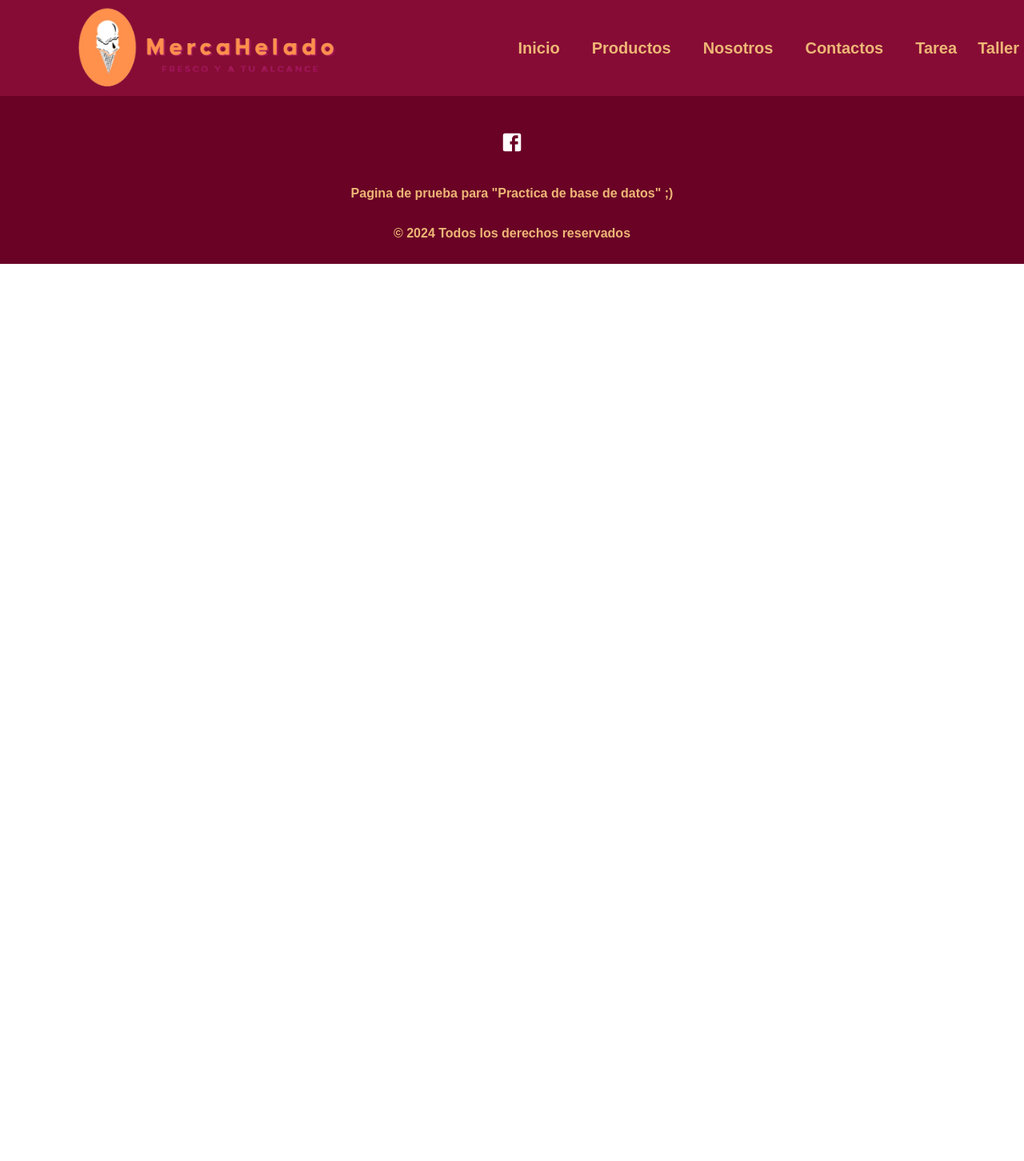
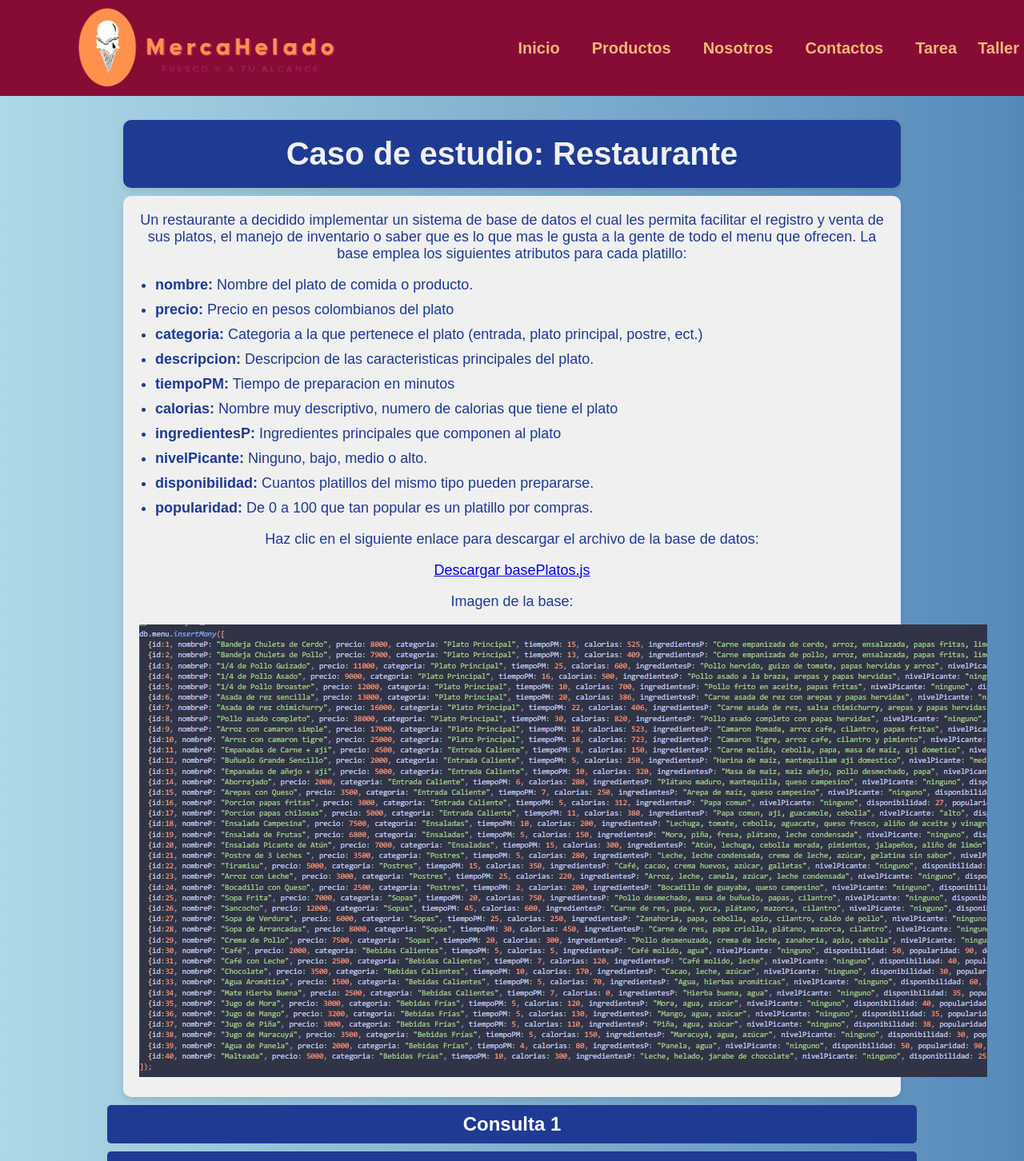
Before and after one commit to DavidNoguera1/ReactPagina, a React (Create React App) app: page /restaurante in a window 1280 px wide. Shown: the top 1452 px of the page at 80% size. Before the commit the page ends 800 px from the top, so only its background shows below. Built offline with nearby package versions, Linux system fonts and the light colour scheme.

Commit message:
Completo

```diff
--- a/src/App.js
+++ b/src/App.js
@@ -10,6 +10,7 @@ import Carros from "./pages/Carros";
 import Mercado from "./pages/Mercado";
 import Hotel from "./pages/Hoteles";
 import Materias from "./pages/Materias";
+import Restaurante from "./pages/Restaurante";
 import Footer from "./Components/Footer";
 
 
@@ -29,6 +30,7 @@ function App() {
           <Route path="/mercado" element={<Mercado />} />
           <Route path="/materias" element={<Materias />} />
           <Route path="/hotel" element={<Hotel />} />
+          <Route path="/restaurante" element={<Restaurante />} />
         </Routes>
         <Footer />
       </Router>
--- a/src/Utilidades/ListaPlatos.js
+++ b/src/Utilidades/ListaPlatos.js
@@ -1,31 +1,22 @@
-import consulta1 from "../assets/assets2/consulta1.jpg"
-import consulta2 from "../assets/assets2/consulta2.jpg"
-import consulta3 from "../assets/assets2/consulta3.jpg"
-import consulta4 from "../assets/assets2/consulta4.jpg"
-import consulta5 from "../assets/assets2/consulta5.jpg"
-import consulta6 from "../assets/assets2/consulta6.jpg"
-import consulta7 from "../assets/assets2/consulta7.jpg"
-import consulta8 from "../assets/assets2/consulta8.jpg"
-import consulta9 from "../assets/assets2/consulta9.jpg"
-import consulta10 from "../assets/assets2/consulta10.jpg"
-import consulta11 from "../assets/assets2/consulta11.jpg"
-import consulta12 from "../assets/assets2/consulta12.jpg"
-import consulta13 from "../assets/assets2/consulta13.jpg"
-import consulta14 from "../assets/assets2/consulta14.jpg"
-import consulta15 from "../assets/assets2/consulta15.jpg"
-import consulta16 from "../assets/assets2/consulta16.jpg"
-import consulta17 from "../assets/assets2/Consulta17.jpg"
-import consulta18 from "../assets/assets2/consulta18.jpg"
-import consulta19 from "../assets/assets2/consulta19.jpg"
-import consulta20 from "../assets/assets2/consulta20.jpg"
+import consulta1 from "../assets/assets7/consulta1.jpg"
+import consulta2 from "../assets/assets7/consulta2.jpg"
+import consulta3 from "../assets/assets7/consulta3.jpg"
+import consulta4 from "../assets/assets7/consulta4.jpg"
+import consulta5 from "../assets/assets7/consulta5.jpg"
+import consulta6 from "../assets/assets7/consulta6.jpg"
+import consulta7 from "../assets/assets7/consulta7.jpg"
+import consulta8 from "../assets/assets7/consulta8.jpg"
+import consulta9 from "../assets/assets7/consulta9.jpg"
+import consulta10 from "../assets/assets7/consulta10.jpg"
 
-export const hoteles = [
+
+export const ListaPlatos = [
   {
     titulo: "Consulta 1",
     descripcion1: `Un cliente ingresa y tras ver que se sirven cuartos de pollos pregunta si venden el pollo asado completo, para resolver esta inquietud
      se realiza la siguiente consulta:`,
     consulta: `db.menu.find({ nombreP: { $eq: "Pollo asado completo" } })`,
-    imagen: "consulta1",
+    imagen: consulta1,
     descripcion2: `Efectivamente se confirma que dicho plato existe en el menu del restaurante.`,
   },
   {
@@ -33,7 +24,7 @@ export const hoteles = [
     descripcion1: `El restaurante no acostumbra a servir platos muy costosos, entonces cuando un cliente solicito ver lo mas caro se encargo
      hacer una consulta para averiguar platos de mas de 20 mil pesos, la consulta empleada es la siguiente:`,
     consulta: `db.menu.find({ precio: { $gt: 20000 } })`,
-    imagen: "consulta2",
+    imagen: consulta2,
     descripcion2: `La consulta devuelve una lista de los que serian los 2 productos mas "caros" en le menu.`,
   },
   {
@@ -41,7 +32,7 @@ export const hoteles = [
     descripcion1: `Una familia que estaba apunto de almorzar dice que tiene tiempo de sobra, entonces pide que la comida que se les ofrezca
      tarde mas de 20 minutos en preparse, la consulta a realizarce es la siguiente:`,
     consulta: `db.menu.find({ tiempoPM: { $gte: 20 } )`,
-    imagen: "consulta3",
+    imagen: consulta3,
     descripcion2: `Se dice entonces que hay 10 platos cuyo tiempo de preparacion mes mayor a minutos`,
   },
   {
@@ -49,7 +40,7 @@ export const hoteles = [
     descripcion1: `Para realizar un restock en el almacen del restaurante, el gerente solicita conocer los platos cuya disponibilidad
     sea menor a 10 para mandar a compar sus ingrediente de inmediato, la consulta a realizarce es la siguiente:`,
     consulta: `db.menu.find({ disponibilidad: { $lt: 10 } })`,
-    imagen: "consulta4",
+    imagen: consulta4,
     descripcion2: `Como tal se obtiene que hay 5 productos los cuales necesitarian dicho restock de inmediato.`,
   },
   {
@@ -57,7 +48,7 @@ export const hoteles = [
     descripcion1: `Siguiendo con la solicitud anterior del gerente, ahora necesita saber si hay productos cuya populariad se menor o igual 50
     para evaluar si deben quedarse en el menu o no, la consulta a realizarce es la siguiente:`,
     consulta: `db.menu.find({ popularidad: { $lte: 50 } })`,
-    imagen: "consulta5",
+    imagen: consulta5,
     descripcion2: `Se encuentran 5 productos cuya popularidad es menor o igual a 50, siendo la mayoria entradas.`,
   },
   {
@@ -65,7 +56,7 @@ export const hoteles = [
     descripcion1: `Una cliente entra al restaurante pero la primera cosa que pide es platos cuyo nivel de picante NO sea "ninguno"
      osea que quiere algo picante, la consulta a realizarce es la siguiente:`,
     consulta: `db.hoteles.find({ ubicacion: { $regex: "Medellín", $options: "i" } })`,
-    imagen: "consulta6",
+    imagen: consulta6,
     descripcion2: `Se encuentran 6 productos con niveles de picosidad mayores a ninguno, ya que el restaurante no acostumbra a manejar picante.`,
   },
   {
@@ -73,7 +64,7 @@ export const hoteles = [
     descripcion1: `Un cliente llega al restaurante y dada su dieta solo puede pedir platos con calorias de 130, 150 y 200, para ver que platos
     puede consumir se realiza la siguiente consulta:`,
     consulta: `db.menu.find({ calorias: { $in: [130, 150, 200] } })`,
-    imagen: "consulta7",
+    imagen: consulta7,
     descripcion2: `Los resultados muestran hoteles como el "Movich Hotel Las Lomas" con ingresos de 500,000 USD mensuales y el "Hotel Almirante Cartagena" con ingresos de 700,000 USD.`,
   },
   {
@@ -81,7 +72,7 @@ export const hoteles = [
     descripcion1: `Un cliente peculiar entra al restaurante y dice que NO esta interesado en comprar "Bebidas Frías", "Bebidas Calientes", "Sopas", "Plato Principal", "Entrada Caliente"
     entonces pide que se le muestre lo que sobra, la consulta es la siguiente:`,
     consulta: `db.menu.find({ categoria: { $nin: ["Bebidas Frías", "Bebidas Calientes", "Sopas", "Plato Principal", "Entrada Caliente"] } })`,
-    imagen: "consulta8",
+    imagen: consulta8,
     descripcion2: `Los resultados excluyen las condiciones anteriores, resultando en mostrar postres y ensaladas.`,
   },
   {
@@ -89,7 +80,7 @@ export const hoteles = [
     descripcion1: `Un cliente entra apresurado al restaurante y pide conocer que platos tienen un tiempo de preparacion menor a 5 minutos para
      pedir uno para llevar, la consulta para resolver la orden es la siguiente:`,
     consulta: `db.menu.find({ tiempoPM: {$lt: 5 }})`,
-    imagen: "consulta9",
+    imagen: consulta9,
     descripcion2: `Los resultados muestran que hay 2 platos que cumplen con la condicion del cleinte para ordenar.`,
   },
   {
@@ -97,7 +88,7 @@ export const hoteles = [
     descripcion1: `Antes de acabar el mes se pide actualziar la informacion referente al agua de panela, aumentado su precio por 500 pesos
     y su popularidad por un 5 adicional, entonces se obtiene la siguientes consultas para editar y comprobar :`,
     consulta: `db.menu.updateOne( { nombreP: "Agua de Panela" },{ $set: { precio: 2500, popularidad: 95 } }) // db.menu.find({ nombreP: { $eq: "Agua de Panela" } })`,
-    imagen: "consulta10",
+    imagen: consulta10,
     descripcion2: `La operación elimina correctamente el registro del "Hotel Almirante Cartagena" de la base de datos.`,
   }
 ];
--- /dev/null
+++ b/src/pages/Restaurante.js
@@ -0,0 +1,56 @@
+import React from 'react';
+import { ListaPlatos } from '../Utilidades/ListaPlatos';
+import ItemsTareas from '../Components/ItemsTareas';
+import base from '../assets/assets7/base.jpg'
+import '../styles/Generico.css'
+
+function Restaurante() {
+    return (
+        <div className="tarea">
+          <div className="contenedorTarea">
+          <h1 className='tituloTarea'>Caso de estudio: Restaurante</h1>
+            <p className='parrafoTarea'> Un restaurante a decidido implementar un sistema de base de datos el cual les permita facilitar el registro y venta de sus platos, el manejo de inventario
+                o saber que es lo que mas le gusta a la gente de todo el menu que ofrecen. La base emplea los siguientes atributos para cada platillo:
+              <p/>
+              <ul>
+              <li><strong>nombre:</strong> Nombre del plato de comida o producto.</li>
+              <li><strong>precio:</strong> Precio en pesos colombianos del plato</li>
+              <li><strong>categoria:</strong> Categoria a la que pertenece el plato (entrada, plato principal, postre, ect.)</li>
+              <li><strong>descripcion:</strong> Descripcion de las caracteristicas principales del plato.</li>
+              <li><strong>tiempoPM:</strong> Tiempo de preparacion en minutos</li>
+              <li><strong>calorias:</strong> Nombre muy descriptivo, numero de calorias que tiene el plato</li>
+              <li><strong>ingredientesP:</strong> Ingredientes principales que componen al plato</li>
+              <li><strong>nivelPicante:</strong> Ninguno, bajo, medio o alto.</li>
+              <li><strong>disponibilidad:</strong> Cuantos platillos del mismo tipo pueden prepararse.</li>
+              <li><strong>popularidad:</strong> De 0 a 100 que tan popular es un platillo por compras.</li>
+              </ul>
+              <p/>
+              <p>Haz clic en el siguiente enlace para descargar el archivo de la base de datos:</p>
+              <a href="/basePlatos.js" download>
+              Descargar basePlatos.js
+            </a>
+
+              <p/>
+              <p>Imagen de la base:</p>
+              <img src={base}/>
+            </p>
+          </div>
+          <div className="listaTareas">
+            {ListaPlatos.map((itemTarea, key) => {
+              return (
+                <ItemsTareas
+                  key={key}
+                  titulo={itemTarea.titulo}
+                  descripcion1={itemTarea.descripcion1}
+                  consulta={itemTarea.consulta}
+                  imagen={itemTarea.imagen}
+                  descripcion2={itemTarea.descripcion2}
+                />
+              );
+            })}
+          </div>
+        </div>
+      )
+}
+
+export default Restaurante
```
Also changed, not shown: src/assets/assets7/base.jpg (added).
